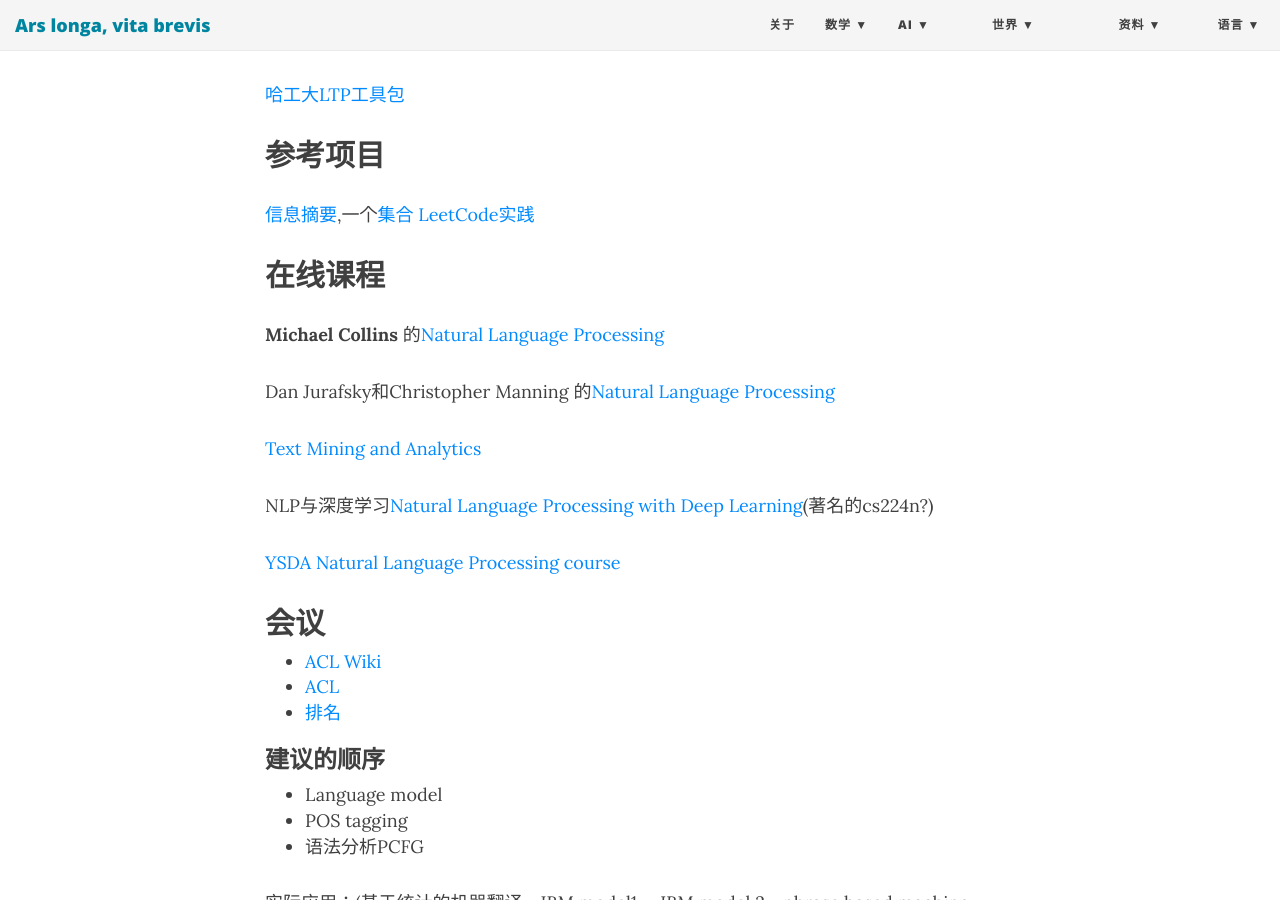
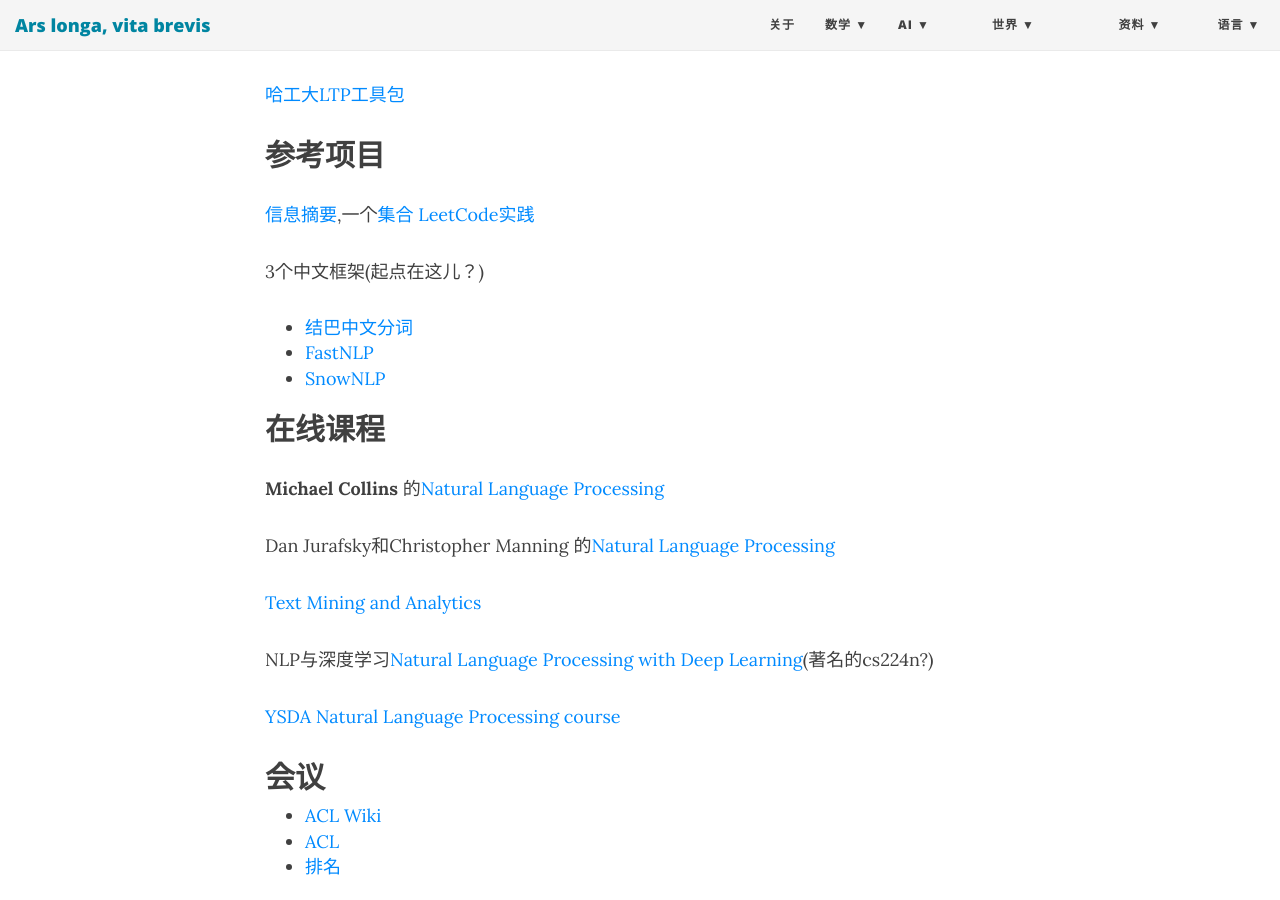
Before and after one commit to ZionPi/zionpi.github.io, a Jekyll site: the page built from _posts/2017-05-20-become-a-nlp-experter.md, in a window 1280 px wide and 900 px high, scrolled down 818 px. Built offline with Jekyll 4.4.1, drawn with Linux system fonts in a browser that asks for light colours; nearby versions of some CDN libraries.

Commit message:
Update 2017-05-20-become-a-nlp-experter.md

```diff
--- a/_posts/2017-05-20-become-a-nlp-experter.md
+++ b/_posts/2017-05-20-become-a-nlp-experter.md
@@ -27,6 +27,11 @@
 ## 参考项目
 [信息摘要](https://github.com/harvardnlp/NAMAS),一个[集合](https://github.com/icoxfog417/awesome-text-summarization)
 [LeetCode实践](https://leetcode.com/)
+
+3个中文框架(起点在这儿？)
+- [结巴中文分词](https://github.com/fxsjy/jieba)
+- [FastNLP](https://github.com/fastnlp/fastNLP)
+- [SnowNLP](https://github.com/isnowfy/snownlp)
 
 ## 在线课程
 **Michael Collins** 的[Natural Language Processing ]()
```
